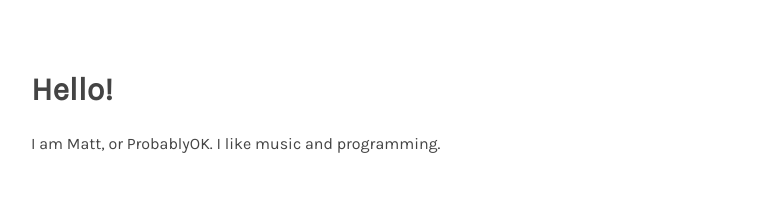
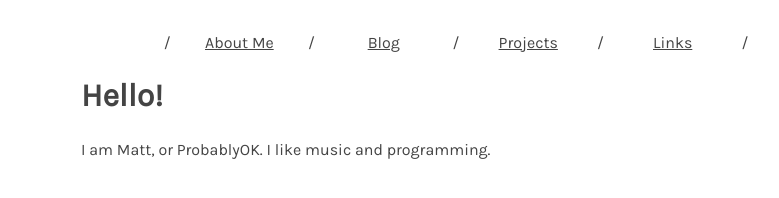
Before and after one commit to probablyok/probablyok.github.io, a plain HTML site: page index.html in a window 1280 px wide. Shown: the whole page, without its empty margins (184-963 px from the left). Drawn offline with Linux system fonts and the light colour scheme.

Commit message:
Added navbar

```diff
--- /dev/null
+++ b/add_navbar.js
@@ -0,0 +1,8 @@
+document.addEventListener("DOMContentLoaded", function() {
+    fetch('navbar.html')
+        .then(response => response.text())
+        .then(data => {
+            document.getElementById('navbar').innerHTML = data;
+        })
+        .catch(error => console.error('Error loading navbar: ', error));
+});
--- a/index.html
+++ b/index.html
@@ -1,15 +1,25 @@
 <!DOCTYPE html>
 <html lang="en-AU">
+
 <head>
     <meta charset="UTF-8">
     <meta name="viewport" content="width=device-width, initial-scale=1.0">
+
     <title>Home</title>
-    <link rel="stylesheet" href="style.css">
+
+    <link rel="stylesheet" href="./style.css">
+    <link rel="stylesheet" href="./navbar.css">
+
+    <script src="./add_navbar.js"></script>
 </head>
+
 <body>
+    <div id="navbar"></div>
+
     <div class="container">
         <h1>Hello!</h1>
         <p>I am Matt, or ProbablyOK. I like music and programming.</p>
     </div>
 </body>
+
 </html>
--- /dev/null
+++ b/navbar.css
@@ -0,0 +1,16 @@
+.page-links {
+    display: grid;
+    grid-template-columns: repeat(9, 1fr);
+    margin-left: 50px;
+    margin-right: 50px;
+}
+
+.page-links-item:hover {
+    color:#aaa;
+}
+
+.page-links-item {
+    text-align: center;
+    margin: auto;
+    color: #444;
+}
--- /dev/null
+++ b/navbar.html
@@ -0,0 +1,33 @@
+<head>
+    <link rel="stylesheet" href="style.css">
+</head>
+
+<div class="page-links">
+    <div class="page-links-item">
+        /
+    </div>
+    <a class="page-links-item" href="./index.html">
+        About Me
+    </a>
+    <div class="page-links-item">
+        /
+    </div>
+    <a class="page-links-item" href="./index.html">
+        Blog
+    </a>
+    <div class="page-links-item">
+        /
+    </div>
+    <a class="page-links-item" href="./index.html">
+        Projects
+    </a>
+    <div class="page-links-item">
+        /
+    </div>
+    <a class="page-links-item" href="./index.html">
+        Links
+    </a>
+    <div class="page-links-item">
+        /
+    </div>
+</div>
--- a/style.css
+++ b/style.css
@@ -10,17 +10,17 @@
 
 @font-face {
     font-family: "Karla-Italic";
-    src: url(../fonts/Karla/Karla-Italic.ttf);
+    src: url(./fonts/Karla/Karla-Italic.ttf);
 }
 
 @font-face {
     font-family: "Karla-Regular";
-    src: url(../fonts/Karla/Karla-Regular.ttf);
+    src: url(./fonts/Karla/Karla-Regular.ttf);
 }
 
 body {
-    margin: 40px auto;
-    max-width: 850px;
+    margin: 20px auto;
+    max-width: 750px;
     line-height: 1.6;
     font-size: 16px;
     font-family: "Karla-Regular", sans-serif;
```
